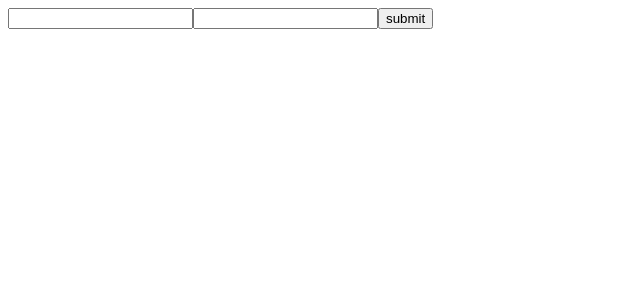
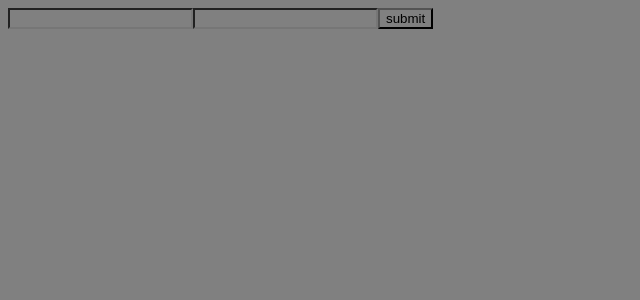
Before and after one commit to jordanfulawka/recall, a React (Vite) app in the folder client/: page /login in a window 1280 px wide. Shown: the top 300 px of the page, without its empty margins (0-640 px from the left). Built offline with nearby package versions, Linux system fonts and the light colour scheme.

Commit message:
install tailwind into vite project

```diff
--- a/client/index.html
+++ b/client/index.html
@@ -4,6 +4,7 @@
     <meta charset="UTF-8" />
     <link rel="icon" type="image/svg+xml" href="/favicon.svg" />
     <meta name="viewport" content="width=device-width, initial-scale=1.0" />
+    <link href="/src/index.css" rel="stylesheet" />
     <title>client</title>
   </head>
   <body>
--- a/client/package.json
+++ b/client/package.json
@@ -10,9 +10,11 @@
     "preview": "vite preview"
   },
   "dependencies": {
+    "@tailwindcss/vite": "^4.3.3",
     "react": "^19.2.8",
     "react-dom": "^19.2.8",
-    "react-router": "^8.3.1"
+    "react-router": "^8.3.1",
+    "tailwind": "^4.0.0"
   },
   "devDependencies": {
     "@types/node": "^24.13.3",
--- a/client/vite.config.ts
+++ b/client/vite.config.ts
@@ -1,7 +1,8 @@
-import react from '@vitejs/plugin-react'
-import { defineConfig } from 'vite'
+import tailwindcss from '@tailwindcss/vite';
+import react from '@vitejs/plugin-react';
+import { defineConfig } from 'vite';
 
 // https://vite.dev/config/
 export default defineConfig({
-  plugins: [react()],
-})
+  plugins: [react(), tailwindcss()],
+});
```
Also changed, not shown: 1 other file (tests, documents, lock files or other folders).
